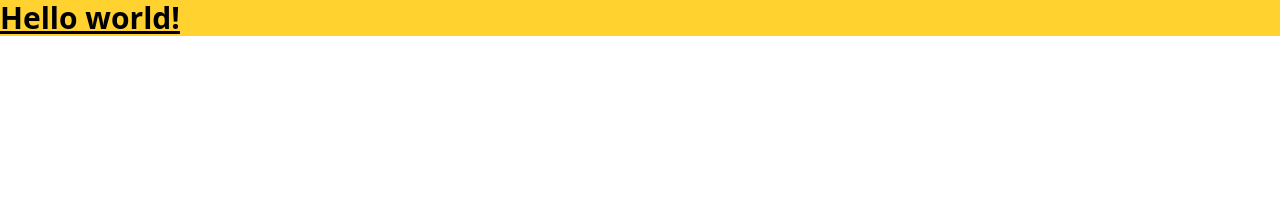
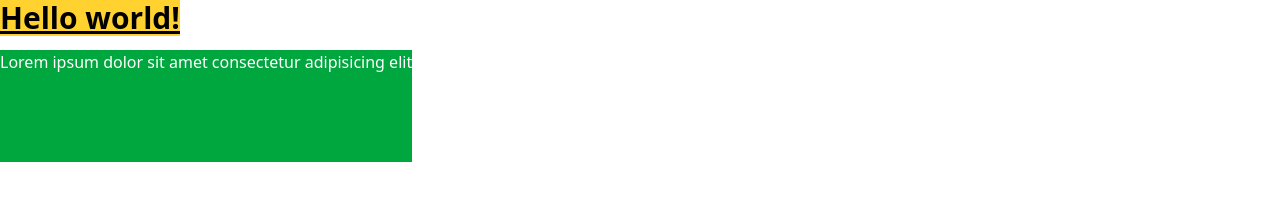
Before and after one commit to farshid117/tailwind-practice, a website: page index.html in a window 1280 px wide. Drawn offline with Linux system fonts and the light colour scheme.

Commit message:
Tailwind-Practice: some practice

```diff
--- a/index.html
+++ b/index.html
@@ -7,7 +7,8 @@
 		<title>TailwindCss-Couse V4</title>
 	</head>
 	<body>
-		<h1 class="text-3xl font-bold underline bg-amber-300">Hello world!</h1>
-		<div class="size-50 bg-sky-500"></div>
+		<h1 class=" w-fit text-3xl font-bold underline bg-amber-300">Hello world!</h1>
+
+		<div class=" bg-rose-400 text-[#fff] hover:bg-indigo-400 md:bg-green-600 w-fit h-28 mt-3.5">Lorem ipsum dolor sit amet consectetur adipisicing elit</div>
 	</body>
 </html>
```
Also changed, not shown: public/styles/style.css.
